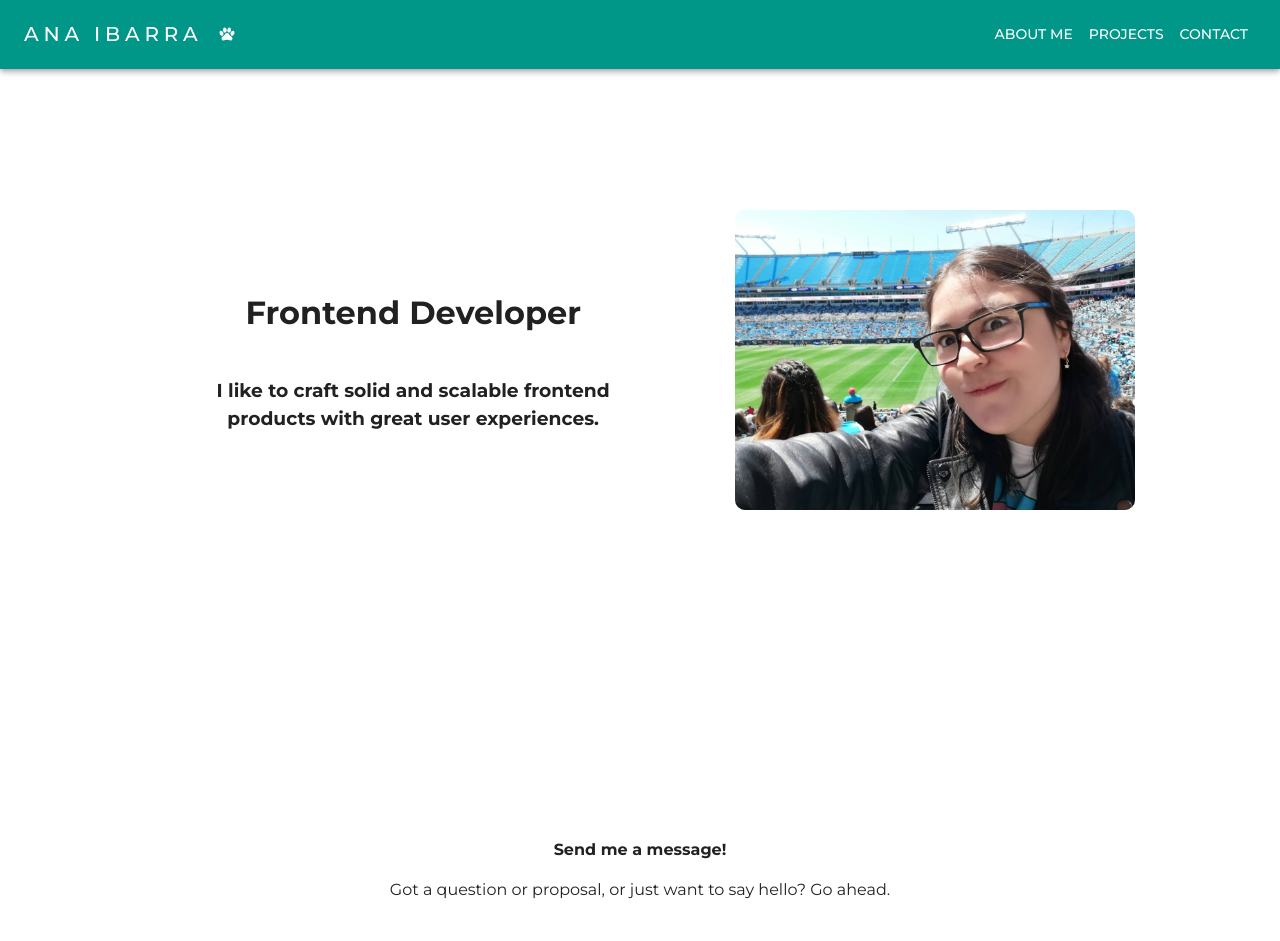
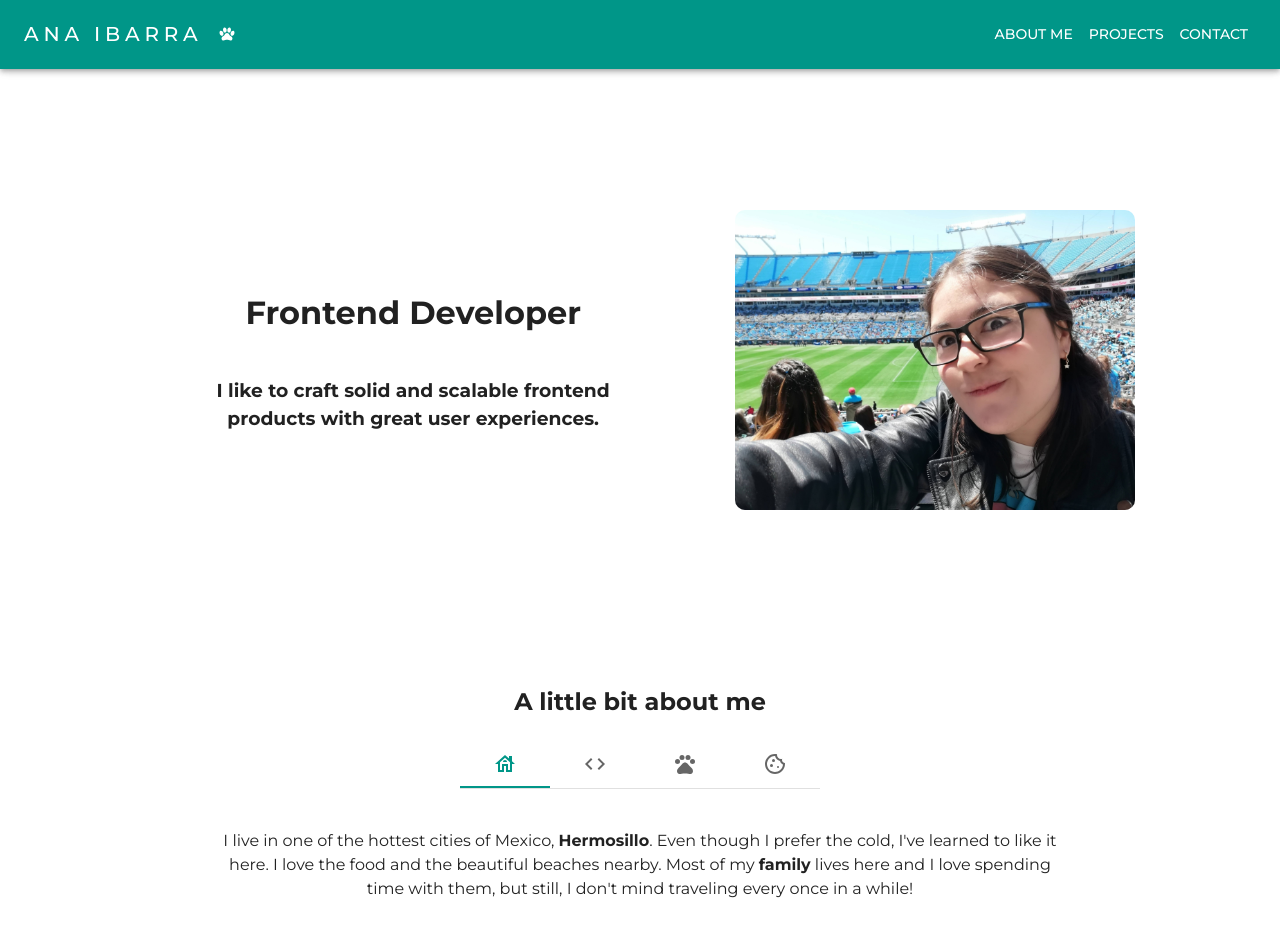
Before and after one commit to LittlePuggers/Portfolio, a React (Create React App) app: page / in a window 1280 px wide. Shown: the top 941 px of the page. Built offline with nearby package versions, Linux system fonts and the light colour scheme.

Commit message:
Created aboutme section

```diff
--- a/src/App.js
+++ b/src/App.js
@@ -4,6 +4,7 @@ import { Footer } from "./components/Footer";
 import HideAppBar from "./components/HideAppBar";
 import NavBar from "./components/NavBar";
 import Hero from "./components/Hero";
+import Aboutme from "./components/Aboutme";
 import Contact from "./components/Contact";
 import { createTheme } from "@mui/material/styles";
 import { ThemeProvider } from "@emotion/react";
@@ -35,6 +36,7 @@ function App() {
           </Routes>
         </Router> */}
         <Hero></Hero>
+        <Aboutme></Aboutme>
         <Contact theme={myTheme}></Contact>
         <div className="footer">
           <Footer></Footer>
--- /dev/null
+++ b/src/components/Aboutme.jsx
@@ -0,0 +1,124 @@
+import * as React from "react";
+import PropTypes from "prop-types";
+import Tabs from "@mui/material/Tabs";
+import Tab from "@mui/material/Tab";
+import Typography from "@mui/material/Typography";
+import Box from "@mui/material/Box";
+import CookieOutlinedIcon from "@mui/icons-material/CookieOutlined";
+import PetsOutlinedIcon from "@mui/icons-material/PetsOutlined";
+import HouseOutlinedIcon from "@mui/icons-material/HouseOutlined";
+import CodeOutlinedIcon from "@mui/icons-material/CodeOutlined";
+
+function TabPanel(props) {
+  const { children, value, index, ...other } = props;
+
+  return (
+    <div
+      role="tabpanel"
+      hidden={value !== index}
+      id={`simple-tabpanel-${index}`}
+      aria-labelledby={`simple-tab-${index}`}
+      {...other}
+    >
+      {value === index && (
+        <Box sx={{ p: 3 }}>
+          <Typography>{children}</Typography>
+        </Box>
+      )}
+    </div>
+  );
+}
+
+TabPanel.propTypes = {
+  children: PropTypes.node,
+  index: PropTypes.number.isRequired,
+  value: PropTypes.number.isRequired,
+};
+
+function a11yProps(index) {
+  return {
+    id: `simple-tab-${index}`,
+    "aria-controls": `simple-tabpanel-${index}`,
+  };
+}
+
+export default function Aboutme() {
+  const [value, setValue] = React.useState(0);
+
+  const handleChange = (event, newValue) => {
+    setValue(newValue);
+  };
+
+  return (
+    <Box
+      sx={{
+        width: "70%",
+        margin: "5vw 15vw",
+        display: "flex",
+        flexDirection: "column",
+        alignItems: "center",
+      }}
+    >
+      <h2>A little bit about me</h2>
+      <Box sx={{ borderBottom: 1, borderColor: "divider" }}>
+        <Tabs
+          value={value}
+          onChange={handleChange}
+          aria-label="basic tabs example"
+          centered
+        >
+          <Tab icon={<HouseOutlinedIcon />} {...a11yProps(0)} />
+          <Tab icon={<CodeOutlinedIcon />} {...a11yProps(1)} />
+          <Tab icon={<PetsOutlinedIcon />} {...a11yProps(2)} />
+          <Tab icon={<CookieOutlinedIcon />} {...a11yProps(3)} />
+        </Tabs>
+      </Box>
+      <TabPanel value={value} index={0}>
+        <p>
+          I live in one of the hottest cities of Mexico, <b>Hermosillo</b>. Even
+          though I prefer the cold, I've learned to like it here. I love the
+          food and the beautiful beaches nearby. Most of my <b>family</b> lives
+          here and I love spending time with them, but still, I don't mind
+          traveling every once in a while!
+        </p>
+      </TabPanel>
+      <TabPanel value={value} index={1}>
+        <p>
+          I've been learning to <b>code</b> on my own since early 2022. Well,
+          not entirely on my own... My husband came up with the idea to help me
+          get a <b>job</b> and he's been guiding me so I can learn and enjoy
+          this craft. I've been through fCC and some courses at Udemy and
+          YouTube. Mainly focusing on <b>JavaScript</b> and <b>React</b>. It's
+          been hard, but I know I can do it! <b>がんばり続ける！！</b>
+        </p>
+      </TabPanel>
+      <TabPanel value={value} index={2}>
+        <p>
+          One thing I'm sure about myself is that I'm a <b>dog</b> person. I
+          like all animals but my pugs, Coshi and Oogi, made me a dog lover.
+          <b> Coshi</b> arrived at our home some years ago, and he was the
+          sweetest, sassiest dog I could imagine. Sadly, he passed in 2020, but
+          he left us with his grandpup <b>Oogi</b>! He's not a pup anymore but
+          he sure still acts like one!
+        </p>
+      </TabPanel>
+      <TabPanel value={value} index={3}>
+        <p>
+          After finishing school, I got into <b>baking</b>. I enjoy exploring
+          new flavors of cakes to satisfy some cravings but what I enjoy more is
+          baking <b>cookies</b> and decorating with <b>royal icing</b> to create
+          some fun and delicious desserts! Ok, now I'm hungry.
+        </p>
+      </TabPanel>
+    </Box>
+  );
+}
+
+//         <Tab icon={<HouseOutlinedIcon />} aria-label="family" />
+//         <Tab icon={<PetsOutlinedIcon />} aria-label="pet" />
+//         <Tab icon={<CodeOutlinedIcon />} aria-label="coding" />
+//         <Tab icon={<CookieOutlinedIcon />} aria-label="baking" />
+//       </Tabs>
+//     </section>
+//   );
+// }
```
